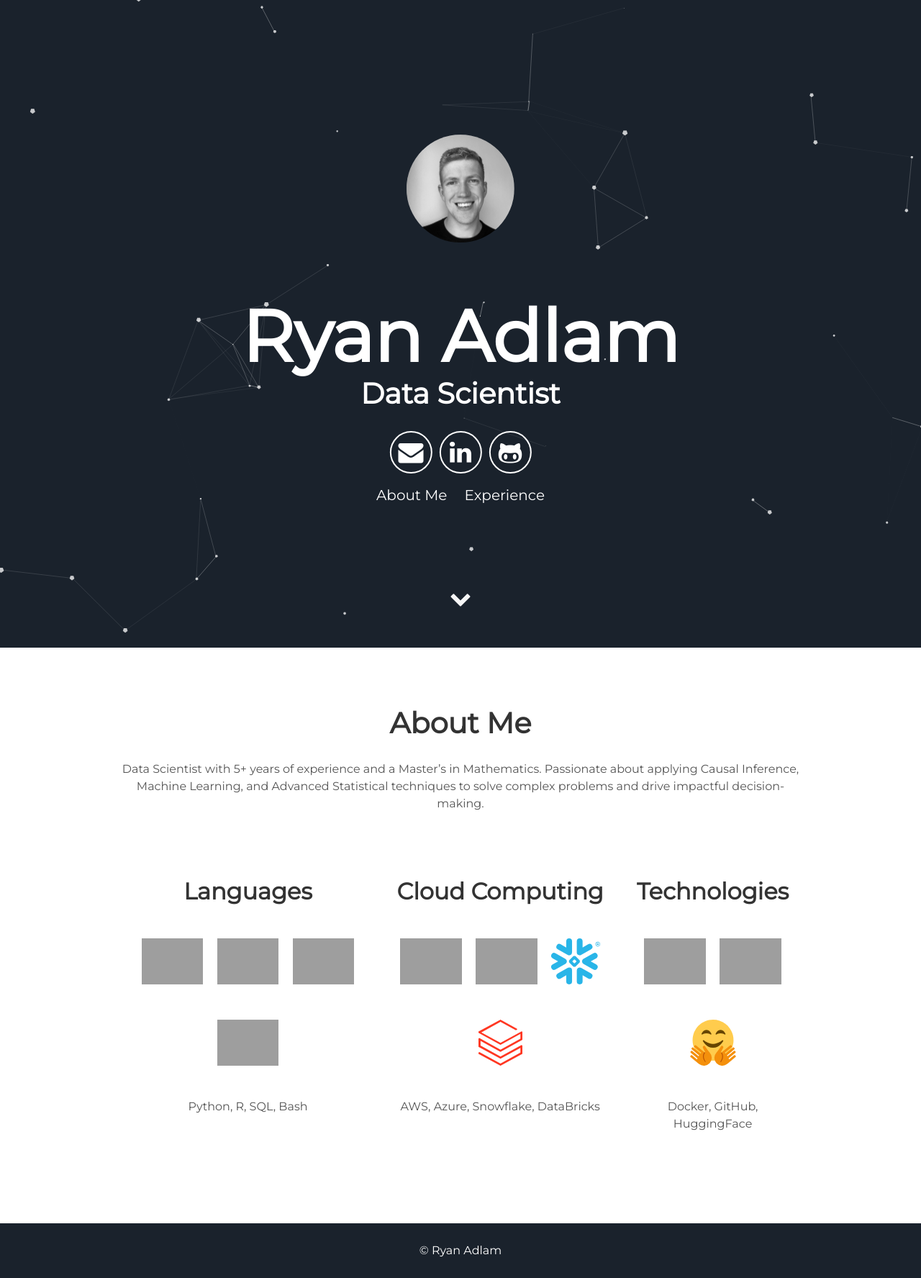
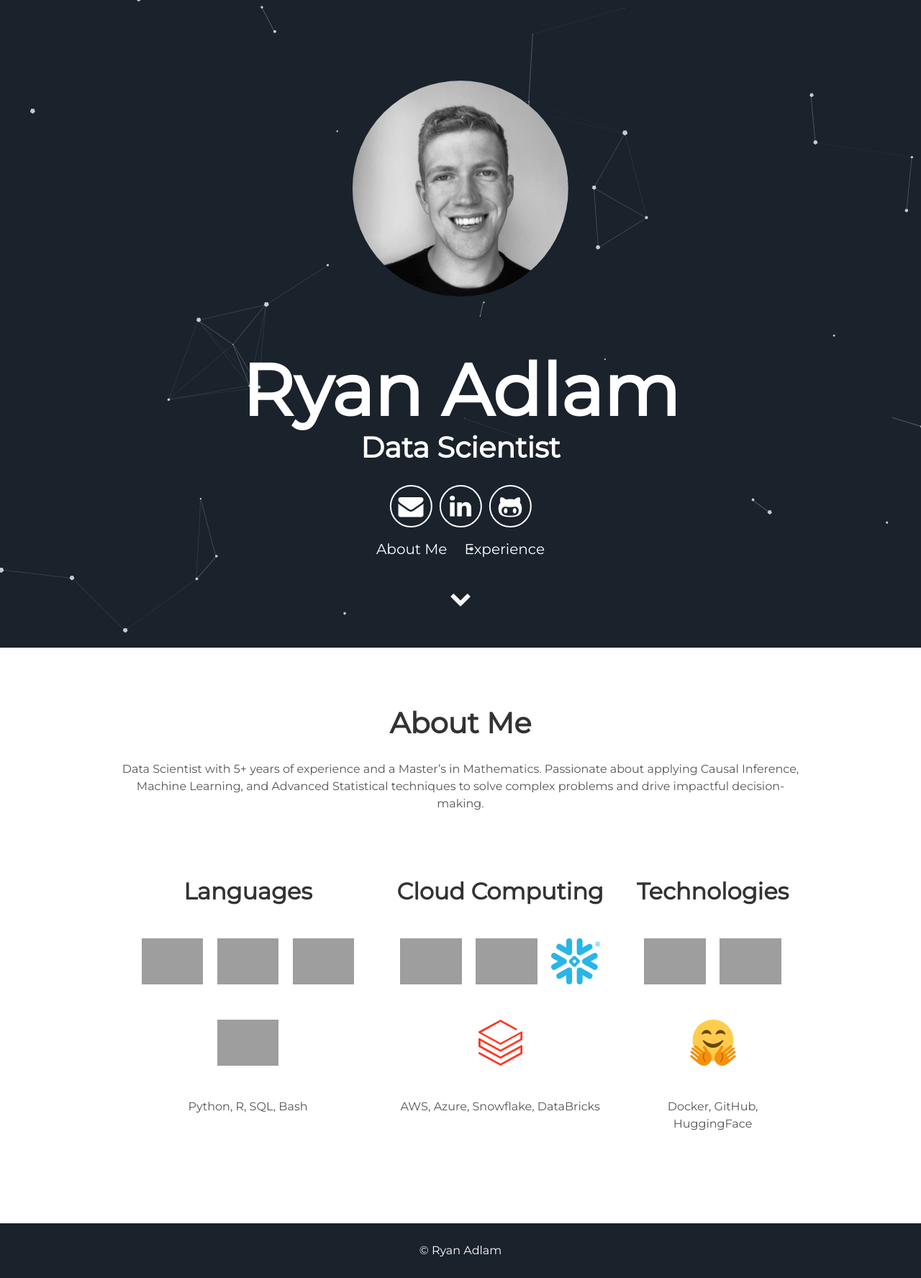
Before and after one commit to ryanadlam/ryanadlam.github.io, a Jekyll site: the page built from index.html, in a window 1280 px wide. Shown: the whole page at 72% size. Built offline with Jekyll 4.4.1, drawn with Linux system fonts in a browser that asks for light colours; grey boxes are pictures that could not be loaded.

Commit message:
Increase size of picture

```diff
--- a/_includes/header.html
+++ b/_includes/header.html
@@ -20,11 +20,11 @@
 
 <style>
   .profile-picture {
-    width: 150px; /* Adjust size as necessary */
-    height: 150px;
+    width: 300px; /* Adjust size as necessary */
+    height: 300px;
     border-radius: 50%; /* Makes the image circular */
     object-fit: cover;  /* Ensures the image is cropped nicely */
-    margin-bottom: 20px; /* Adds spacing between image and title */
+    margin-bottom: 5px; /* Adds spacing between image and title */
     display: block;
     margin-left: auto;
     margin-right: auto; /* Center the image */
```
